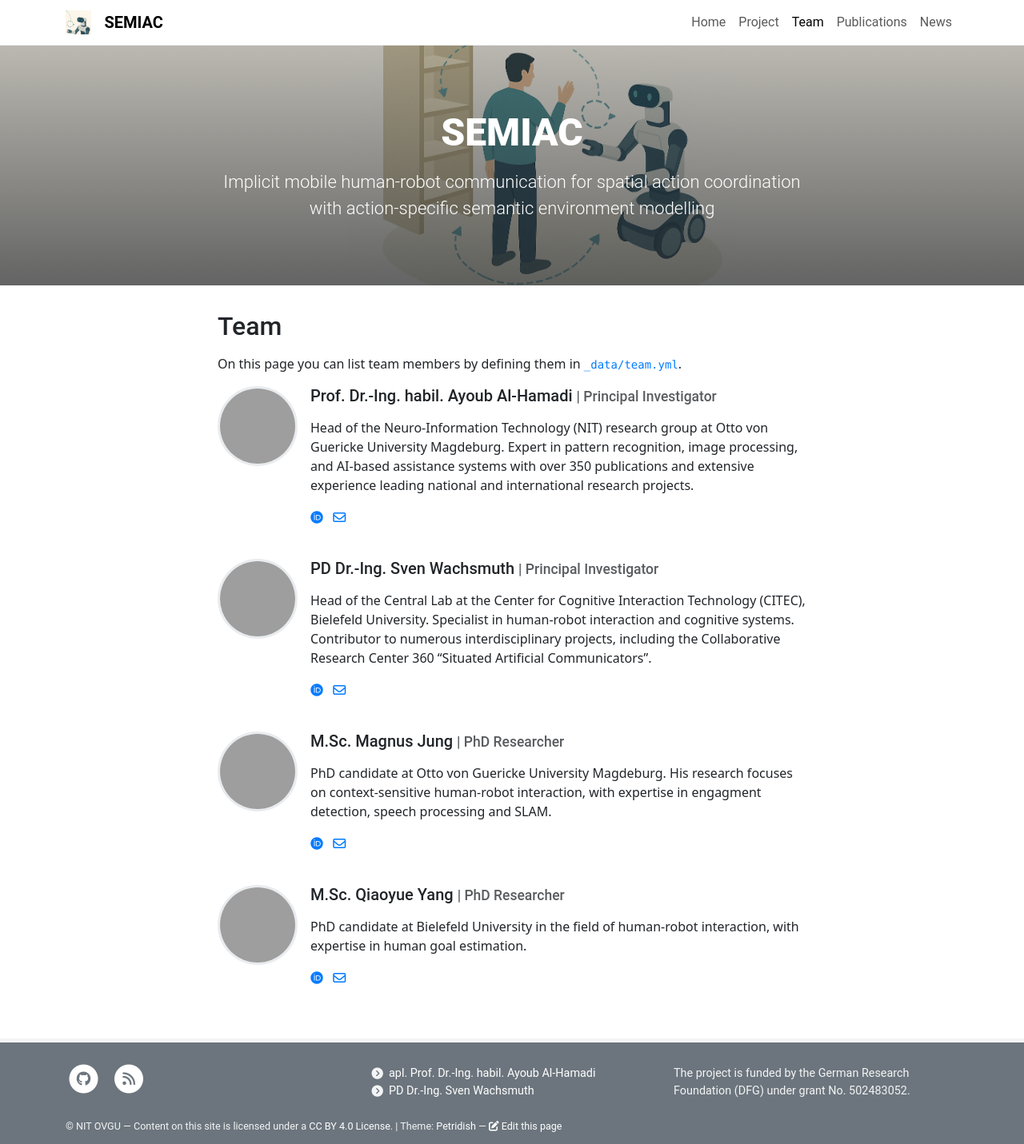
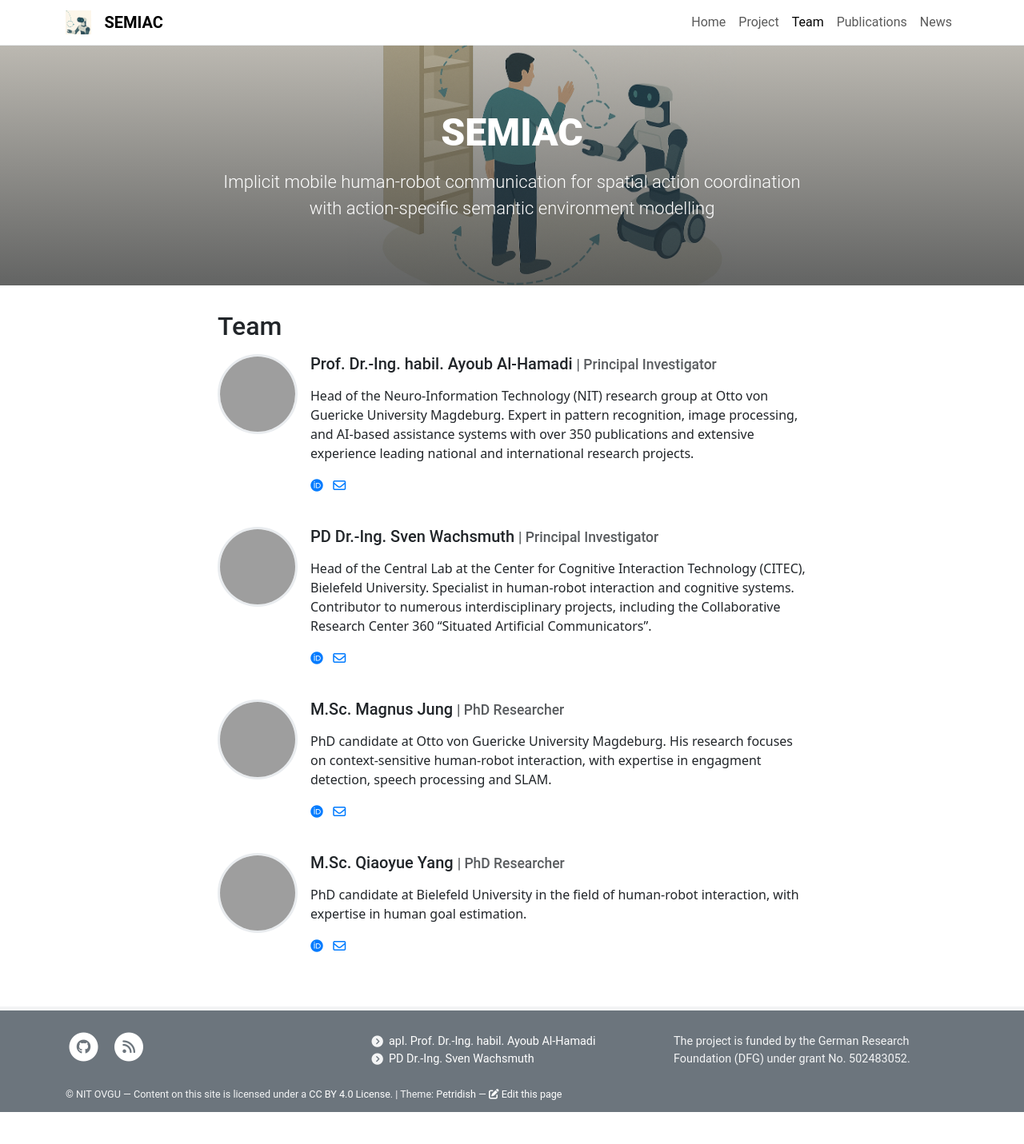
Before and after one commit to ovgu-nit/semiac, a Jekyll site: the page built from pages/team.md, in a window 1280 px wide, cut to the strip 0-1431 px from the top of the page. Shown: the whole strip at 80% size. Built offline with Jekyll 4.4.1, drawn with Linux system fonts in a browser that asks for light colours; after the commit the page ends 1391 px from its top, so only the background shows below that; grey boxes are pictures that could not be loaded.

Commit message:
Update team.md

```diff
--- a/pages/team.md
+++ b/pages/team.md
@@ -7,5 +7,3 @@ layout: team
 ---
 
 ## Team
-
-On this page you can list team members by defining them in [`_data/team.yml`](https://raw.githubusercontent.com/peterdesmet/petridish/main/_data/team.yml).
```
